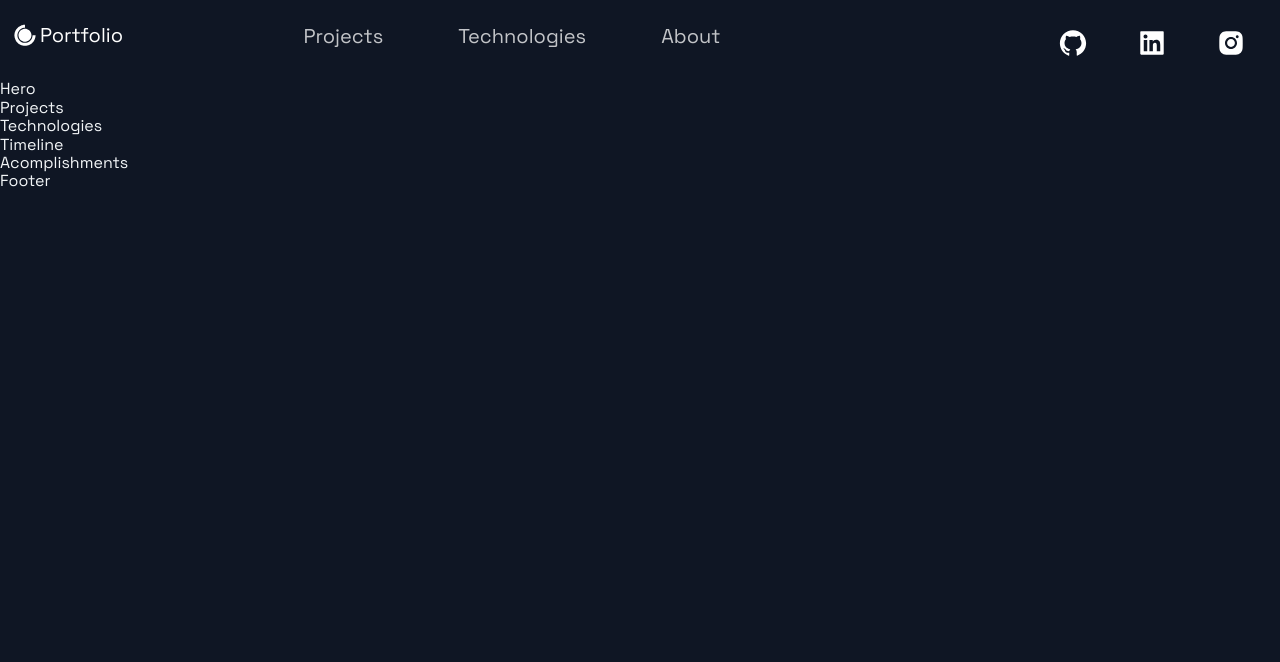
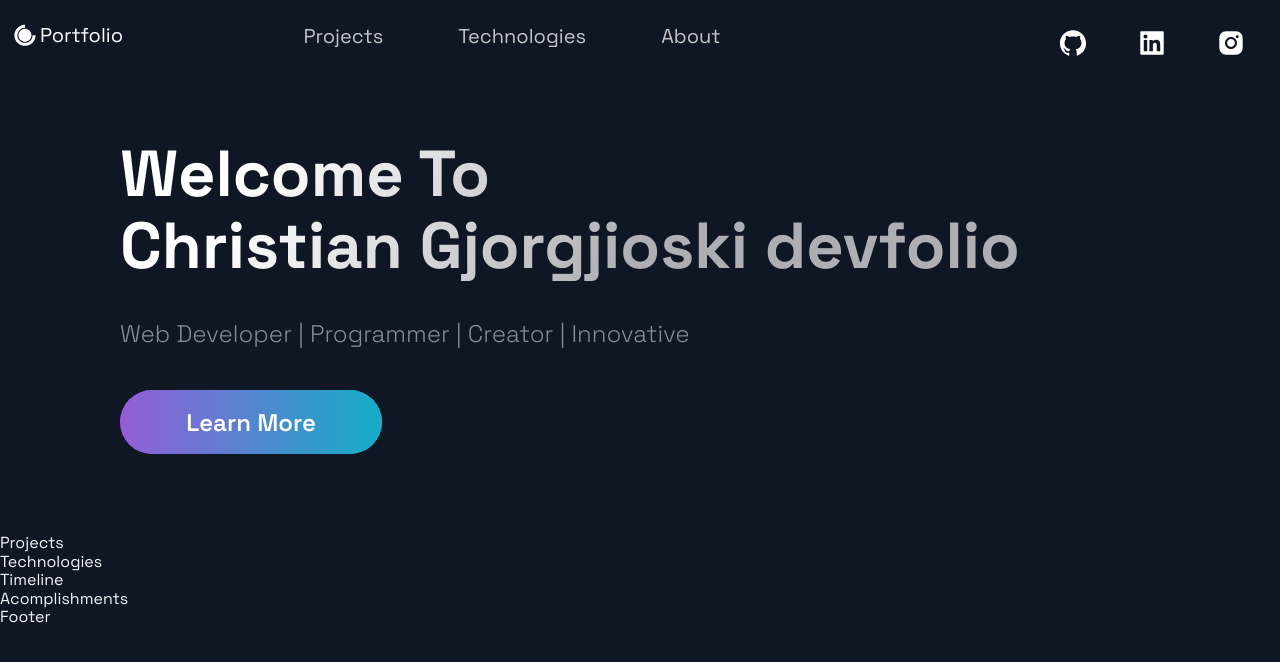
Before and after one commit to HristijanGjorgjioski/DevFolio, a Next.js app: page / in a window 1280 px wide. Shown: the top 662 px of the page. Built offline with nearby package versions, Linux system fonts and the light colour scheme.

Commit message:
Hero section is done. Now is time to work on Projects section

```diff
--- a/src/components/Hero/Hero.js
+++ b/src/components/Hero/Hero.js
@@ -5,9 +5,18 @@ import Button from '../../styles/GlobalComponents/Button';
 import { LeftSection } from './HeroStyles';
 
 const Hero = (props) => (
-  <div>
-    Hero
-  </div>
+  <Section row nopadding>
+    <LeftSection>
+      <SectionTitle main center>
+        Welcome To <br />
+        Christian Gjorgjioski devfolio
+      </SectionTitle>
+      <SectionText>
+        Web Developer | Programmer | Creator | Innovative
+      </SectionText>
+      <Button onClick={() => window.location = 'https://github.com/HristijanGjorgjioski'}>Learn More</Button>
+    </LeftSection>
+  </Section>
 );
 
 export default Hero;
```
